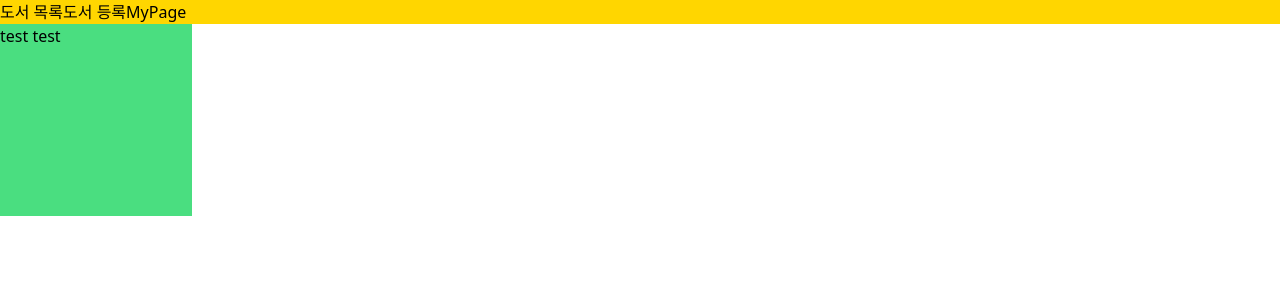
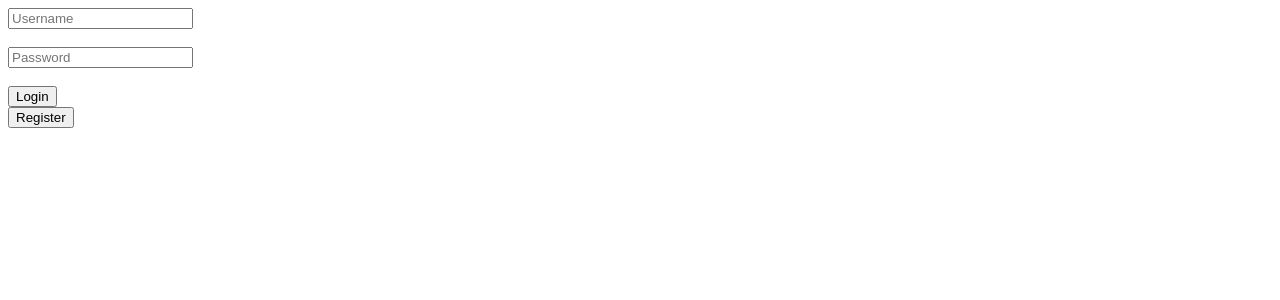
Before and after one commit to wooseong-choi/Week0Project, a Flask app: page / in a window 1280 px wide. Shown: the top 300 px of the page. Run offline with Flask 3, Linux system fonts and the light colour scheme; some libraries are stand-ins or nearby versions.

Commit message:
commit-login

```diff
--- a/app.py
+++ b/app.py
@@ -11,18 +11,34 @@ from bson import ObjectId
 
 from flask.json.provider import JSONProvider
 
+
+from pymongo import MongoClient
+import jwt
+from datetime import datetime, timedelta
+from flask import Flask, render_template, jsonify, request, make_response, session
+from functools import wraps
+
+import hashlib
+
+
 app = Flask(__name__)
 
 client = MongoClient('localhost', 27017)  # mongoDB는 27017 포트로 돌아갑니다.
 db = client.books                        # 'jungle'라는 이름의 db를 만듭니다.
 
+
+app.config['SECRET_KEY'] = 'f1fb0b3154444c53b7aa815e013f7f4f'
+
+
 @app.route('/')
 def home():
-
+   if not session.get('logged_in'):
+      return render_template('login.html')
+   else:
+      return render_template('index.html')
    #db.users.insert_one({'id':'ghkdgo868','password':'dddd','name':'최우성'})
    #db.books.insert_one({'book_name':'신비한 동물사전','book_comment':'이 책은 대단합니다.','book_image':'test.jpg','user_row_id':'test'})
    #db.rental.insert_one({'rental_place':'교육관 1층','rental_period':'대여 기간','rental_time':'약속 시간','user_row_id':'test', 'book_row_id':'testbook'})
-   return render_template('index.html')
 
 
 @app.route('/mypage/<userId>', methods=['GET'])
@@ -68,5 +84,89 @@ def mypageRental(userId):
    return jsonify({'result': books})
 
 
+#'Logged' #session.clear()
+
+
+# 토큰이 있는지 확인하고 인증을 처리하는 데코레이터
+def token_required(func):
+    @wraps(func)
+    def decorated(*args, **kwargs):
+        token = request.args.get('token')
+        if not token:
+            return jsonify({'error' : 'Token is missing!'}), 401
+        try:
+            payload = jwt.decode(token, app.config['SECRET_KEY'])
+        except jwt.ExpiredSignatureError:
+            return jsonify({'error' : 'Token is expired!'}), 401
+        except jwt.InvalidTokenError:
+            return jsonify({'error' : 'Invalid Token!'}), 401
+        return func(*args, **kwargs)
+    return decorated
+
+
+
+# 공개 페이지
+@app.route('/public')
+def public():
+    return 'For Public'
+
+# 인증된 페이지
+@app.route('/auth')
+@token_required
+def auth():
+    return 'JWT is verified. Welcome dashboard'
+
+#로그아웃
+#@app.route('/', methods=['POST'])
+@app.route('/logout', methods=['POST'])
+def logout():
+    session['logged_in'] = False
+    return render_template('login.html') #session.clear(),
+
+
+@app.route('/register', methods=['POST'])
+def register():
+    return render_template('register.html')
+
+
+@app.route('/login', methods=['POST'])
+def login():
+    username_receive = request.form['username']
+    password_receive = request.form['password']  # 유저가 아이디 pw 입력
+
+    pw_hash = hashlib.sha256(password_receive.encode('utf-8')).hexdigest()  # 유저가 입력한 pw를 해쉬화
+    result = db.users.find_one({'username': username_receive, 'password': pw_hash})
+    # 아이디와 유저가 입력한 해쉬화된 pw가 DB에 저장되어 있는 해쉬화된 pw와 일치하는지 확인
+
+    if result is not None:  # 일치한다면
+        session['logged_in'] = True
+        token = jwt.encode({
+            'user': request.form['username'],
+            'expiration': str(datetime.utcnow() + timedelta(seconds=10))}, app.config['SECRET_KEY'])
+        return jsonify({'token': token})
+
+    else:
+        return jsonify({'result': 'fail', 'msg': '아이디/비밀번호가 일치하지 않습니다.'})
+
+
+# 회원가입
+@app.route('/sign_up/save', methods=['POST'])
+def sign_up():
+    username_receive = request.form['username_give']
+    password_receive = request.form['password_give']
+    nickname_receive = request.form['nickname_give']
+    password_hash = hashlib.sha256(password_receive.encode('utf-8')).hexdigest() # password 해쉬화 함수
+    doc = {
+        "username": username_receive,  # 아이디
+        "password": password_hash,  # 비밀번호
+        "nickname": nickname_receive,  # 닉네임
+        "profile_pic": "",  # 프로필 사진 파일 이름
+        "profile_pic_real": "profile_pics/profile_placeholder.png",  # 프로필 사진 기본 이미지
+        "profile_info": ""  # 프로필 한 마디
+    }
+    db.users.insert_one(doc) # 유저가 입력한 아이디 pw 닉네임을 DB에 저장
+    return jsonify({'result': 'success'})
+
+
 if __name__ == '__main__':
    app.run('0.0.0.0',port=5000,debug=True)
--- /dev/null
+++ b/static/script.js
@@ -0,0 +1,61 @@
+function register() {
+    let username = $("#input-username").val()
+    let password = $("#input-password").val()
+    let nickname = $("#input-nickname").val()
+    let password2 = $("#input-password2").val()
+    console.log(username, nickname, password, password2)
+
+
+    $.ajax({
+        type: "POST",
+        url: "/sign_up/save",
+        data: {
+            username_give: username,
+            password_give: password,
+            nickname_give: nickname
+        },
+        success: function (response) {
+            alert("회원가입을 축하드립니다!")
+            window.location.replace("/login")
+        }
+    });
+
+}
+
+
+function sign_in() {
+    let username = $("#input-username").val()
+    let password = $("#input-password").val()
+
+    if (username == "") {
+        $("#help-id-login").text("아이디를 입력해주세요.")
+        $("#input-username").focus()
+        return;
+    } else {
+        $("#help-id-login").text("")
+    }
+
+    if (password == "") {
+        $("#help-password-login").text("비밀번호를 입력해주세요.")
+        $("#input-password").focus()
+        return;
+    } else {
+        $("#help-password-login").text("")
+    }
+    $.ajax({
+        type: "POST",
+        url: "/sign_in",
+        data: {
+            username_give: username,
+            password_give: password
+        },
+        success: function (response) {
+            if (response['result'] == 'success') {
+                $.cookie('mytoken', response['token'], {path: '/'});
+                window.location.replace("/")
+            } else {
+                alert(response['msg'])
+            }
+        }
+    });
+}
--- a/templates/index.html
+++ b/templates/index.html
@@ -1,11 +1,41 @@
 <!DOCTYPE html>
 <html lang="en">
 <head>
+  <meta charset="UTF-8">
+  <meta name="viewport" content="width=device-width, initial-scale=1.0">
+
   {% include 'header.html' %}
   <title>Document</title>
   <link rel="stylesheet" href="css/sytle.css">
+
+  <style>
+    .mytitle {
+        width: 300px;
+        height: 200px;
+        background-position: center;
+        background-size: cover;
+    }
+    .wrap {
+        margin: 10px auto;
+        width: 300px;
+    }
+</style>
+
 </head>
 <body>
   <div class="bg-green-400 w-48 h-48"> test test </div>
+
+  <div class="wrap">
+    <div class="mytitle">
+        <h1>페이지</h1>
+        <h5>입력해주세요</h5>
+    </div>
+
+    <form action="/logout" method="POST">
+        <input type="submit" value="Logout">
+    </form>
+
+</div>
+
 </body>
 </html>
--- /dev/null
+++ b/templates/login.html
@@ -0,0 +1,25 @@
+<!DOCTYPE html>
+<html lang="en">
+<head>
+    <meta charset="UTF-8">
+    <meta name="viewport" content="width=device-width, initial-scale=1.0">
+    <title>Login</title>
+    <script src="static/script.js"></script>
+    <script src="https://ajax.googleapis.com/ajax/libs/jquery/3.5.1/jquery.min.js"></script>
+
+</head>
+<body>
+
+    <form action="/login" method="POST">
+        <input type="username" name="username" placeholder="Username"> <br><br>
+        <input type="password" name="password" placeholder="Password"> <br><br>
+        <input type="submit" value="Login">
+    </form>
+
+    <form action="/register" method="POST">
+        <input type="submit" value="Register">
+    </form>
+
+
+</body>
+</html>
```
Also changed, not shown: templates/register.html (added, +39 -0 lines).
